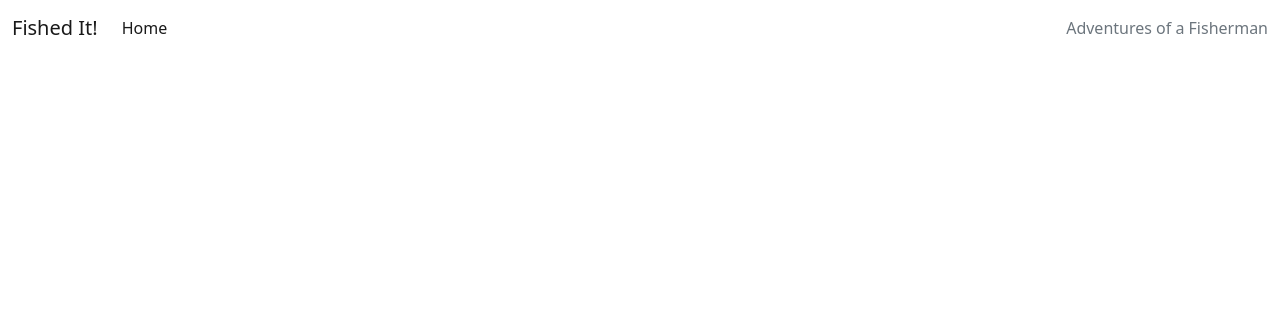
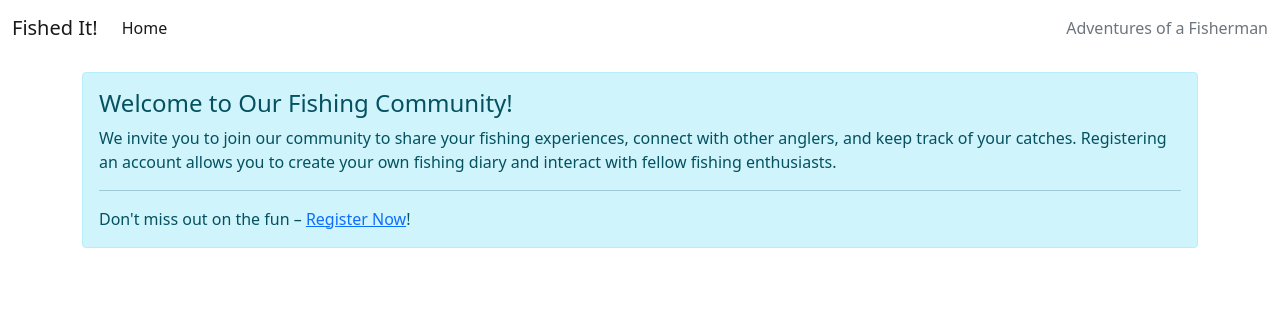
Before and after one commit to alexelbert/fished-it, a Django app: page / in a window 1280 px wide. Shown: the top 316 px of the page. Run offline with Django 5.2, Linux system fonts and the light colour scheme; data that the repository does not hold is empty; parts of the project's set-up code (start-up, migrations or seed data) failed here and were passed over.

Commit message:
Added introduction section.

```diff
--- a/catches/templates/catches/index.html
+++ b/catches/templates/catches/index.html
@@ -1,6 +1,20 @@
 {% extends "base.html" %}
 
 {% block content %}
+
+<!-- Introduction Section -->
+<div class="container mt-3">
+    <div class="row">
+        <div class="col-12">
+            <div class="alert alert-info" role="alert">
+                <h4 class="alert-heading">Welcome to Our Fishing Community!</h4>
+                <p>We invite you to join our community to share your fishing experiences, connect with other anglers, and keep track of your catches. Registering an account allows you to create your own fishing diary and interact with fellow fishing enthusiasts.</p>
+                <hr>
+                <p class="mb-0">Don't miss out on the fun – <a href="#">Register Now</a>!</p>
+            </div>
+        </div>
+    </div>
+</div>
 
 <!-- Blog Entries Column -->
 <div class="container-fluid mt-3">
```
